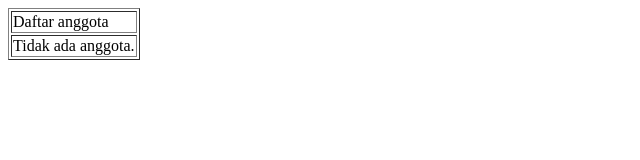
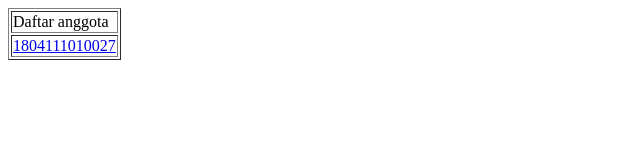
Before and after one commit to alzaadriansyah/TKT311-2020-RD3-MyEvaluation, a plain HTML site: page index.html in a window 1280 px wide. Shown: the whole page, without its empty margins (0-640 px from the left). Drawn offline with Linux system fonts and the light colour scheme.

Commit message:
Update index.html

```diff
--- a/index.html
+++ b/index.html
@@ -6,7 +6,7 @@
  <body>
  <table border=”0”>
  <tr><td>Daftar anggota</td></tr>
- <tr><td>Tidak ada anggota.</td></tr>
+ <tr><td><a href="1804111010027.html">1804111010027</a></td></tr>
  </table>
  </body>
 </html>
```
